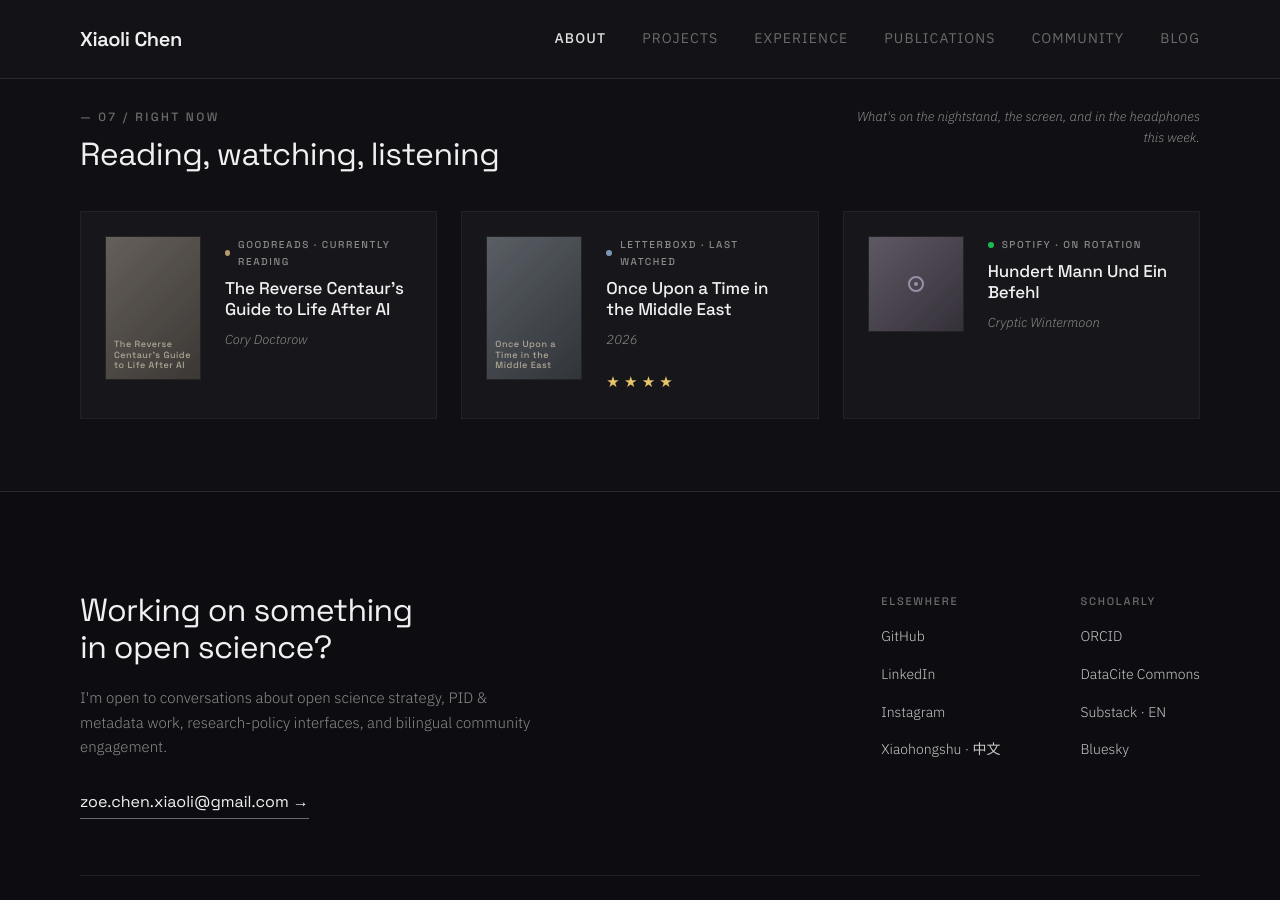
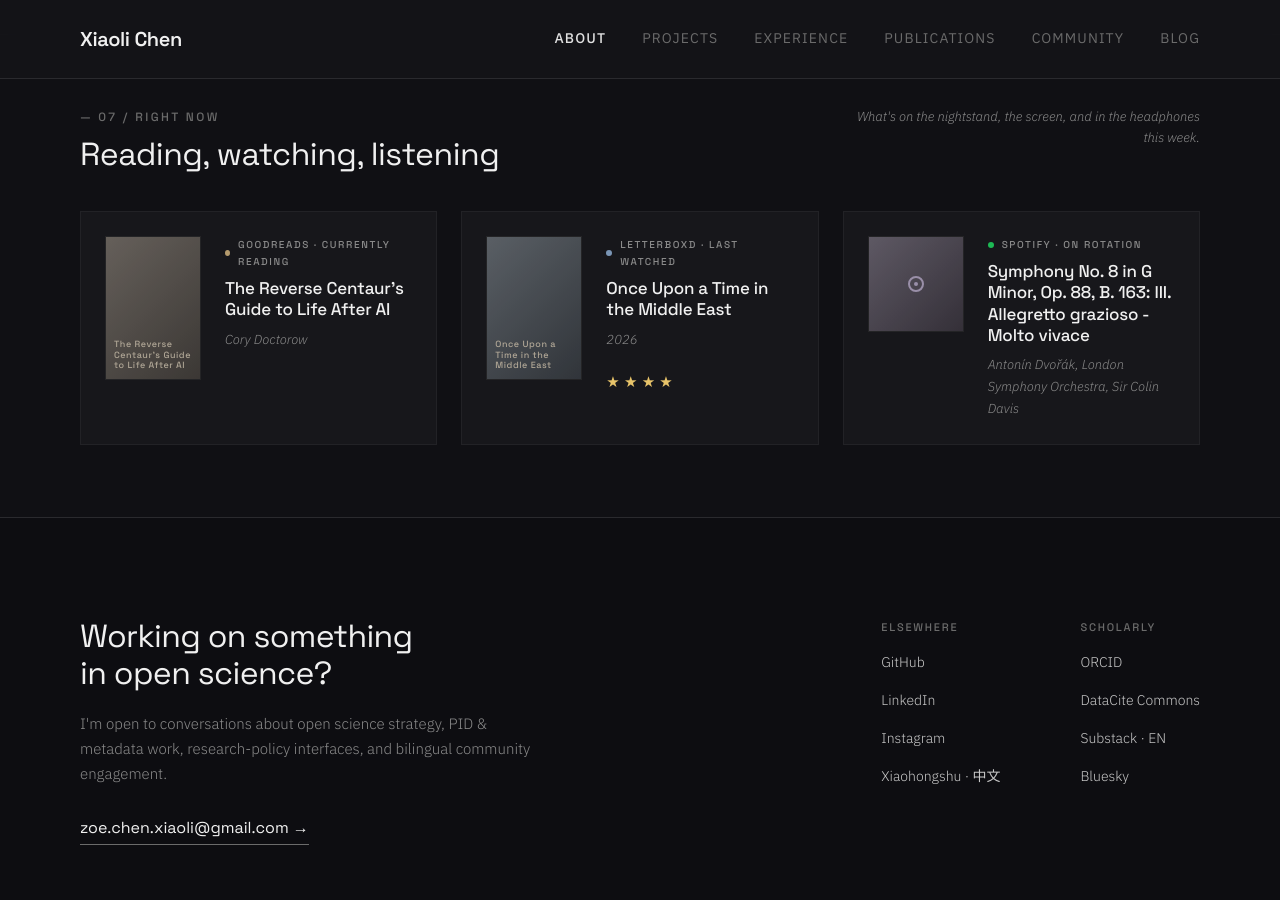
Before and after one commit to xchen101/xchen101.github.io, a Jekyll site: the page built from index.md, in a window 1280 px wide and 900 px high, scrolled down 6679 px. Built offline with Jekyll 4.4.1, drawn with Linux system fonts in a browser that asks for light colours; comment, search, counter and statistics services are not loaded; grey boxes are pictures that could not be loaded.

Commit message:
update: Right Now widget data (auto)

```diff
--- a/_data/now.yml
+++ b/_data/now.yml
@@ -1,4 +1,4 @@
-# Right now — auto-generated by Hermes cron on 2026-09-14 17:00 UTC
+# Right now — auto-generated by Hermes cron on 2026-09-14 23:00 UTC
 # Sources: Goodreads RSS / Letterboxd RSS / Spotify API
 
 reading:
@@ -24,8 +24,8 @@ listening:
   service: "Spotify"
   accent: "#1DB954"
   label: "On rotation"
-  title: "Hundert Mann Und Ein Befehl"
-  artist: "Cryptic Wintermoon"
-  url: "https://open.spotify.com/track/6he7yXxWniFHF06bPEDzbf"
+  title: "Symphony No. 8 in G Minor, Op. 88, B. 163: III. Allegretto grazioso - Molto vivace"
+  artist: "Antonín Dvořák, London Symphony Orchestra, Sir Colin Davis"
+  url: "https://open.spotify.com/track/6iK2U3MiBhhaYy0w95rGYX"
   profile_url: "https://open.spotify.com/"
-  image: "https://i.scdn.co/image/ab67616d00001e02a6be39dba115bf9a46493246"
+  image: "https://i.scdn.co/image/ab67616d00001e02877bbc9743c084f0919d9f9b"
```
